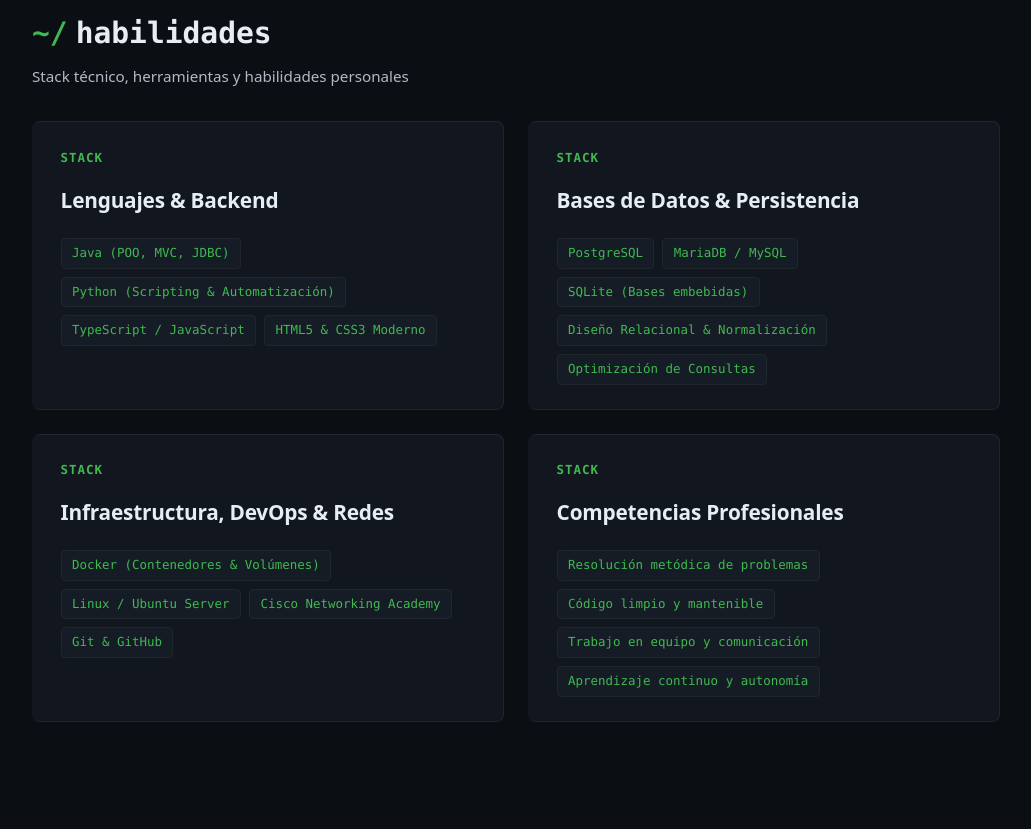
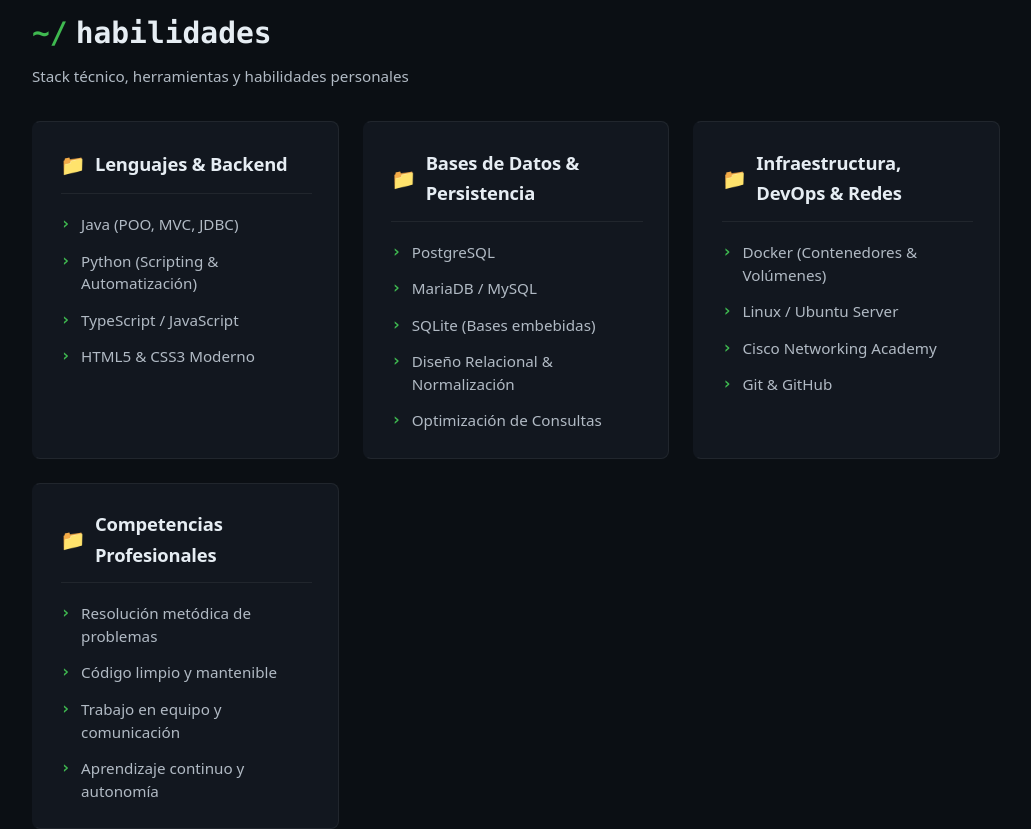
Before and after one commit to jorgefuentess9/portfolio, an Angular app: page / in a window 1280 px wide. Shown: the part 1600-2429 px from the top of the page, without its empty margins (124-1155 px from the left). Built offline with nearby package versions, Linux system fonts and the light colour scheme.

Commit message:
style: Restaurar diseño de lista de habilidades con icono de carpeta y flechas verdes

```diff
--- a/src/app/components/skills/skills.component.css
+++ b/src/app/components/skills/skills.component.css
@@ -1,6 +1,6 @@
 .skills-grid {
   display: grid;
-  grid-template-columns: repeat(2, 1fr);
+  grid-template-columns: repeat(auto-fill, minmax(280px, 1fr));
   gap: 1.5rem;
 }
 
@@ -9,16 +9,14 @@
   border: 1px solid var(--border);
   border-left: 3px solid transparent;
   border-radius: var(--radius);
-  padding: 1.6rem 1.6rem 1.5rem;
+  padding: 1.6rem;
   display: flex;
   flex-direction: column;
-  position: relative;
   transition: transform 0.25s cubic-bezier(0.2, 0.8, 0.2, 1),
               border-color 0.25s ease,
               box-shadow 0.25s ease;
 }
 
-/* Efecto de saltito y resalte verde idéntico */
 .skill-category-card:hover {
   transform: translateY(-5px);
   border-color: var(--accent-border);
@@ -27,25 +25,55 @@
               0 0 15px rgba(63, 185, 80, 0.08);
 }
 
-.skill-kind {
-  font-family: var(--font-mono);
-  font-size: 0.78rem;
-  font-weight: 700;
-  text-transform: uppercase;
-  letter-spacing: 0.08em;
-  color: var(--accent);
-  margin-bottom: 0.9rem;
-}
-
 .category-title {
-  font-size: 1.3rem;
+  font-family: var(--font-sans);
+  font-size: 1.15rem;
   font-weight: 700;
   color: var(--text);
-  margin-bottom: 1.3rem;
+  margin-bottom: 1.2rem;
+  display: flex;
+  align-items: center;
+  gap: 0.6rem;
+  border-bottom: 1px solid var(--border);
+  padding-bottom: 0.75rem;
   letter-spacing: -0.01em;
 }
 
-@media (max-width: 768px) {
+.folder-icon {
+  font-size: 1.25rem;
+}
+
+.skills-list {
+  list-style: none;
+  padding: 0;
+  margin: 0;
+  display: flex;
+  flex-direction: column;
+  gap: 0.85rem;
+}
+
+.skill-item {
+  display: flex;
+  align-items: flex-start;
+  gap: 0.65rem;
+  font-size: 0.95rem;
+  color: var(--text);
+  line-height: 1.5;
+}
+
+.check-symbol {
+  color: var(--accent);
+  font-family: var(--font-mono);
+  font-weight: 700;
+  font-size: 1.05rem;
+  line-height: 1.3;
+}
+
+.skill-text {
+  color: var(--text-soft);
+}
+
+@media (max-width: 640px) {
   .skills-grid {
     grid-template-columns: 1fr;
   }
--- a/src/app/components/skills/skills.component.html
+++ b/src/app/components/skills/skills.component.html
@@ -9,12 +9,15 @@
   <div class="skills-grid">
     @for (category of state.t().skills.categories; track category.title) {
       <div class="skill-category-card">
-        <p class="skill-kind">stack</p>
-        <h3 class="category-title">{{ category.title }}</h3>
-
-        <ul class="tags" aria-label="Habilidades de la categoría">
+        <h3 class="category-title">
+          <span class="folder-icon">📁</span> {{ category.title }}
+        </h3>
+        <ul class="skills-list">
           @for (item of category.skills; track item) {
-            <li class="tag-item">{{ item }}</li>
+            <li class="skill-item">
+              <span class="check-symbol">›</span>
+              <span class="skill-text">{{ item }}</span>
+            </li>
           }
         </ul>
       </div>
```
